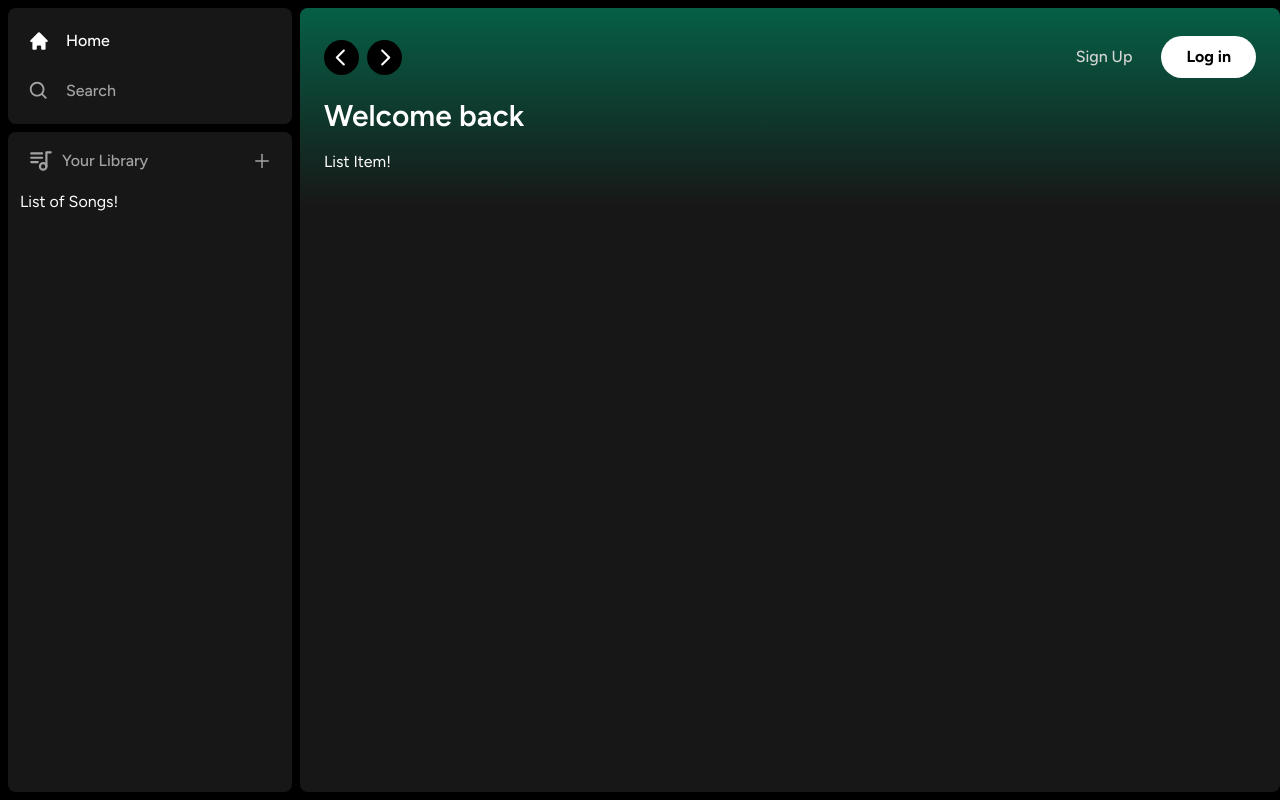
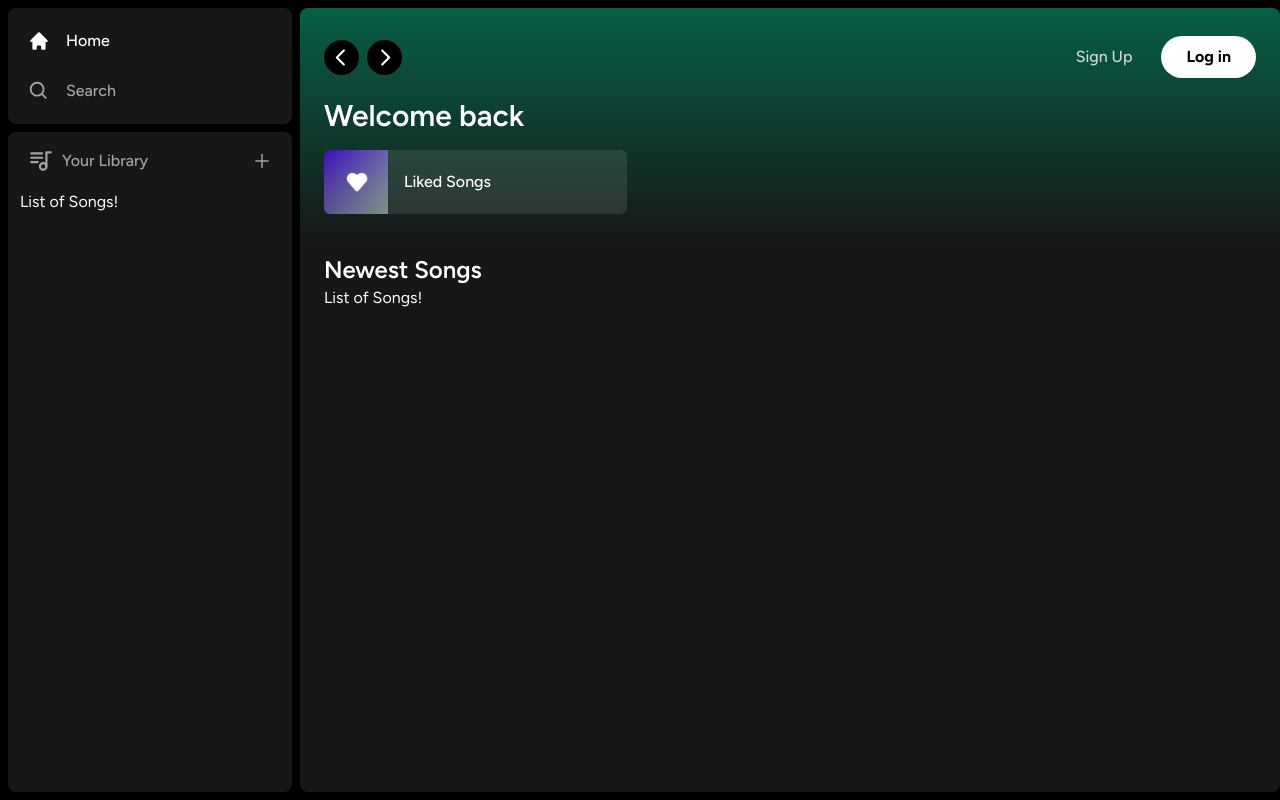
Before and after one commit to ahmetenesdur/spotify-clone, a Next.js app: page / in a window 1280 px wide. Built offline with nearby package versions, Linux system fonts and the light colour scheme.

Commit message:
Layout Done

```diff
--- a/app/(site)/page.tsx
+++ b/app/(site)/page.tsx
@@ -8,10 +8,20 @@
         <div className="mb-2">
           <h1 className="text-white text-3xl font-semibold">Welcome back</h1>
           <div className="grid grid-cols-1 sm:grid-cols-2 xl:grid-cols-3 2xl:grid-cols-4 gap-3 mt-4">
-            <ListItem />
+            <ListItem
+              image="/images/liked.png"
+              name="Liked Songs"
+              href="liked"
+            />
           </div>
         </div>
       </Header>
+      <div className="mt-2 mb-7 px-6">
+        <div className="flex justify-between items-center">
+          <h1 className="text-white text-2xl font-semibold">Newest Songs</h1>
+        </div>
+        <div>List of Songs!</div>
+      </div>
     </div>
   );
 }
--- a/components/ListItem.tsx
+++ b/components/ListItem.tsx
@@ -1,9 +1,36 @@
 "use client";
 
-interface ListItemProps {}
+import Image from "next/image";
+import { useRouter } from "next/navigation";
+import { FaPlay } from "react-icons/fa";
+interface ListItemProps {
+  image: string;
+  name: string;
+  href: string;
+}
 
-const ListItem: React.FC<ListItemProps> = ({}) => {
-  return <div>List Item!</div>;
+const ListItem: React.FC<ListItemProps> = ({ image, name, href }) => {
+  const router = useRouter();
+
+  const onClick = () => {
+    // Add authentication before push
+    router.push(href);
+  };
+
+  return (
+    <button
+      onClick={onClick}
+      className="relative group flex items-center rounded-md overflow-hidden gap-x-4 bg-neutral-100/10 hover:bg-neutral-100/20 transition pr-4"
+    >
+      <div className="relative min-h-[64px] min-w-[64px]">
+        <Image className="object-cover" fill src={image} alt="image" />
+      </div>
+      <p className="font-medium truncate py-5">{name}</p>
+      <div className="absolute transition opacity-0 rounded-full flex items-center justify-center bg-green-500 p-4 drop-shadow-md right-5 group-hover:opacity-100 hover:scale-110">
+        <FaPlay className="text-black" />
+      </div>
+    </button>
+  );
 };
 
 export default ListItem;
```
Also changed, not shown: public/images/liked.png (added).
